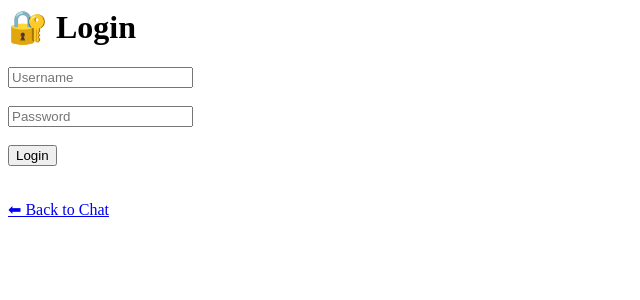
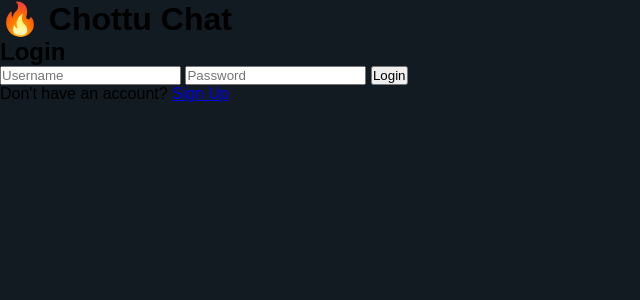
Before and after one commit to tirathram2/chottu-chat, a Flask app: page /login in a window 1280 px wide. Shown: the top 300 px of the page, without its empty margins (0-640 px from the left). Run offline with Flask 3, Linux system fonts and the light colour scheme.

Commit message:
Update login.html

```diff
--- a/templates/login.html
+++ b/templates/login.html
@@ -1,21 +1,28 @@
+<!DOCTYPE html>
+<html lang="en">
 <head>
     <meta charset="UTF-8">
     <meta name="viewport" content="width=device-width, initial-scale=1.0">
     <title>Login - Chottu Chat</title>
+    <link rel="stylesheet" href="{{ url_for('static', filename='style.css') }}">
 </head>
 <body>
 
-<h1>🔐 Login</h1>
+<div class="login-container">
+    <h1>🔥 Chottu Chat</h1>
+    <h2>Login</h2>
 
-<form>
-    <input type="text" placeholder="Username"><br><br>
-    <input type="password" placeholder="Password"><br><br>
-    <button type="submit">Login</button>
-</form>
+    <input type="text" placeholder="Username">
 
-<br>
+    <input type="password" placeholder="Password">
 
-<a href="/">⬅ Back to Chat</a>
+    <button>Login</button>
+
+    <p>
+        Don't have an account?
+        <a href="/signup">Sign Up</a>
+    </p>
+</div>
 
 </body>
 </html>
```
